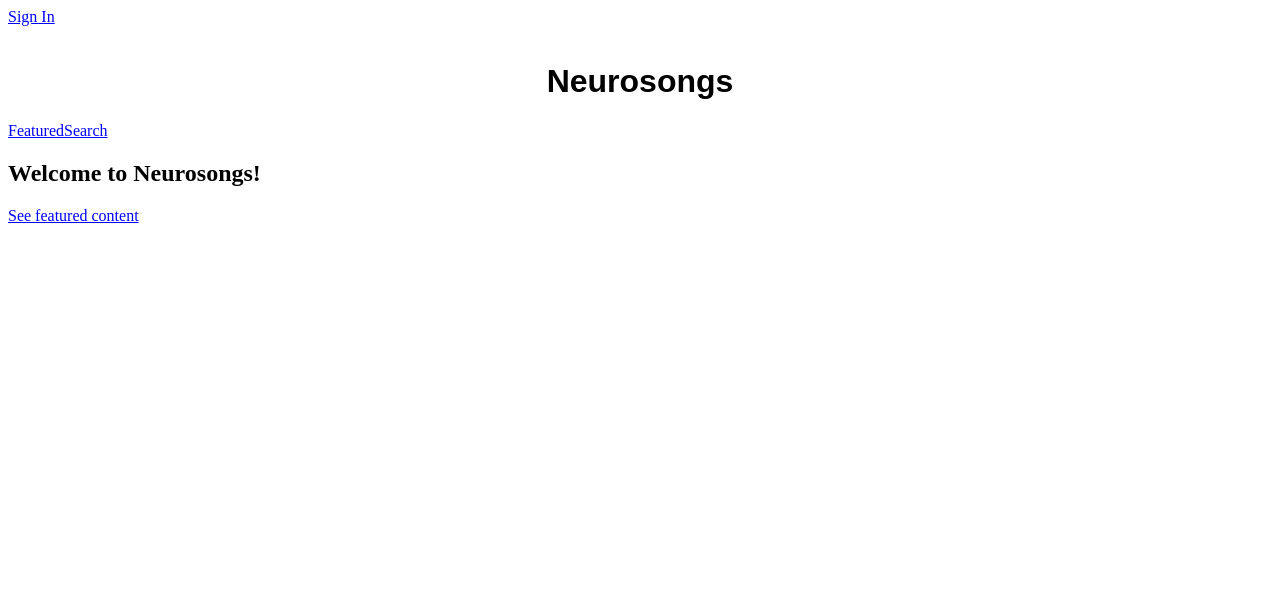
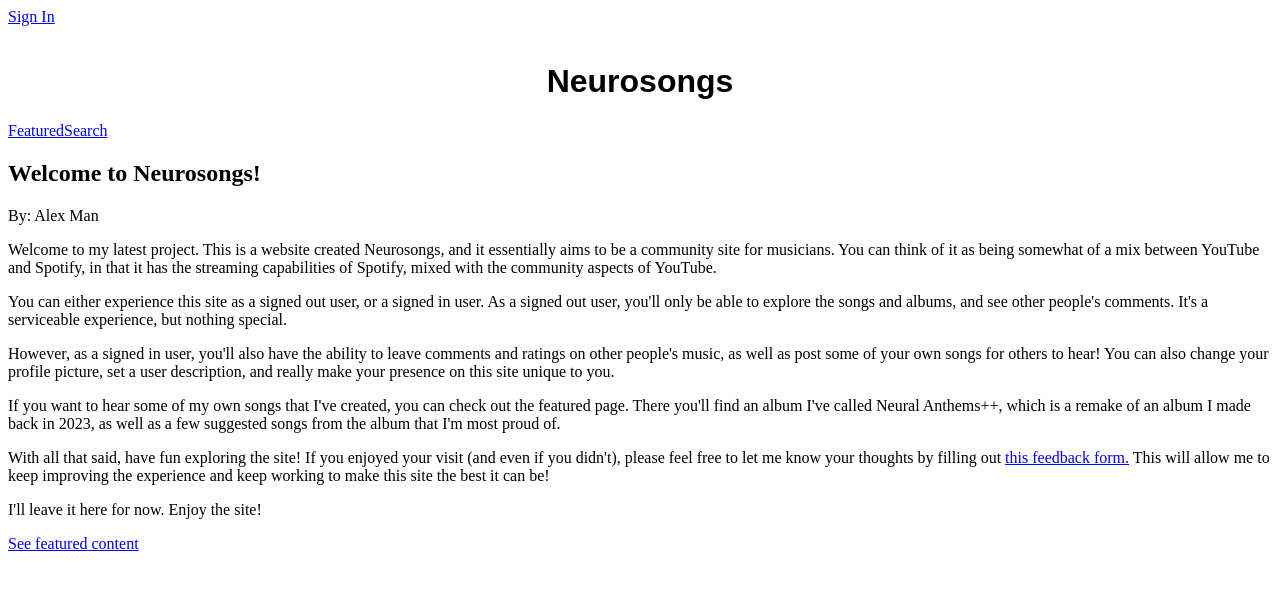
Before and after one commit to AlexMan123456/neurosongs-front-end, a React (Vite) app: page / in a window 1280 px wide. Shown: the top 590 px of the page. Built offline with nearby package versions, Linux system fonts and the light colour scheme; no server answers.

Commit message:
Added a brief description of project to about page

```diff
--- a/src/components/Homepage.jsx
+++ b/src/components/Homepage.jsx
@@ -2,8 +2,23 @@ import StyledLink from "./styling/StyledLink"
 
 function Homepage(){
     return (<section>
+        <header>
             <h2>Welcome to Neurosongs!</h2>
-            <StyledLink to="/featured">See featured content</StyledLink>
+            <p>By: Alex Man</p>
+        </header>
+            <p>Welcome to my latest project. This is a website created Neurosongs, and it essentially aims to be a community site for musicians. You can think of it as being somewhat of a mix between YouTube and Spotify, in that it has the streaming capabilities of Spotify, mixed with the community aspects of YouTube.</p>
+
+            <p>You can either experience this site as a signed out user, or a signed in user. As a signed out user, you'll only be able to explore the songs and albums, and see other people's comments. It's a serviceable experience, but nothing special.</p>
+
+            <p>However, as a signed in user, you'll also have the ability to leave comments and ratings on other people's music, as well as post some of your own songs for others to hear! You can also change your profile picture, set a user description, and really make your presence on this site unique to you.</p>
+
+            <p>If you want to hear some of my own songs that I've created, you can check out the featured page. There you'll find an album I've called Neural Anthems++, which is a remake of an album I made back in 2023, as well as a few suggested songs from the album that I'm most proud of.</p>
+
+            <p>With all that said, have fun exploring the site! If you enjoyed your visit (and even if you didn't), please feel free to let me know your thoughts by filling out <StyledLink to="https://docs.google.com/forms/d/e/1FAIpQLScILg15VZOUU-JwXj9nh5amvmOP35VE_cGz4BIAMRzzA8Alkw/viewform?usp=dialog">this feedback form.</StyledLink> This will allow me to keep improving the experience and keep working to make this site the best it can be!</p>
+
+            <p>I'll leave it here for now. Enjoy the site!</p>
+
+            <p><StyledLink to="/featured">See featured content</StyledLink></p>
         </section>)
 }
 
```
